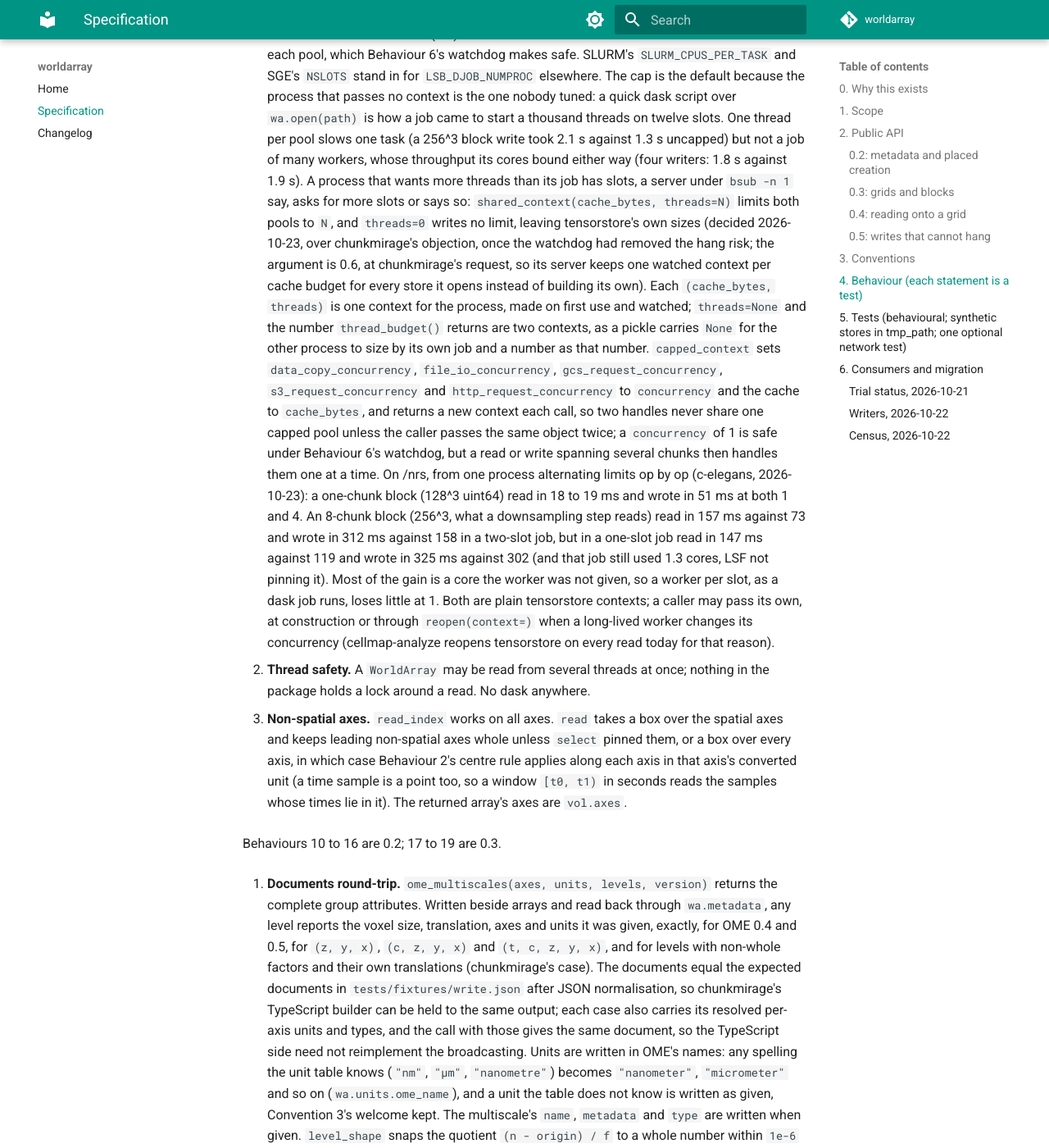
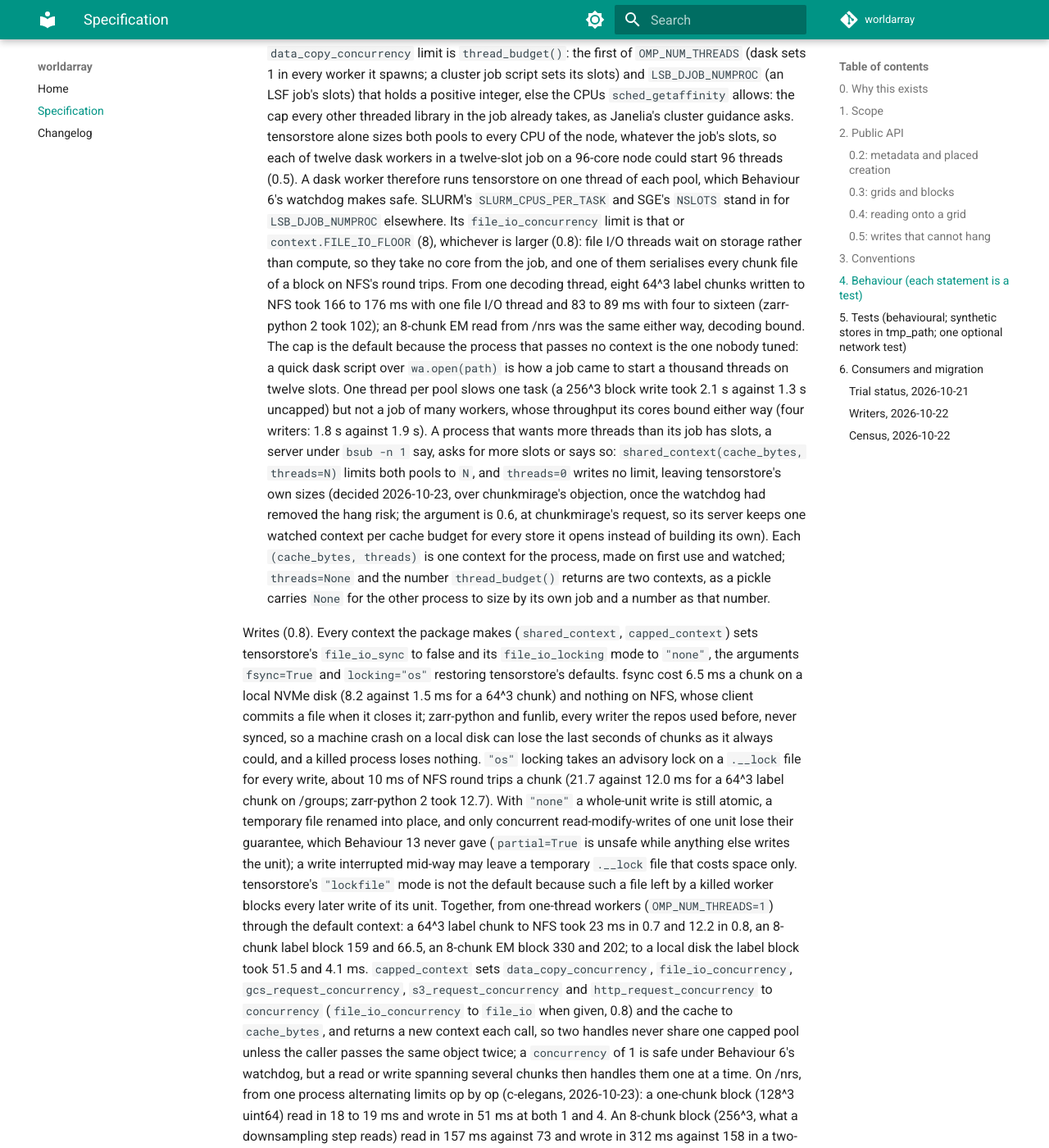
Before and after one commit to JaneliaSciComp/worldarray, an MkDocs documentation site: the page built from docs/spec.md, in a window 1280 px wide and 1400 px high, scrolled down 16969 px. Shown: the whole window at 82% size. Built offline with MkDocs 1.6.1 and Material for MkDocs 9.7.7, drawn with Linux system fonts in a browser that asks for light colours; comment, search, counter and statistics services are not loaded; some of the changed text lies outside the part shown.

Commit message:
Write without fsync or OS locks, size file I/O apart, time out the create (0.8.0)
Measured 2026-10-23 against zarr-python on real CellMap data: tensorstore's fsync cost
6.5 ms a chunk on local disk and nothing on NFS; its "os" file locking about 10 ms a
chunk on NFS; and one file I/O thread made a one-thread worker write a block's chunk
files one NFS round trip after another. Contexts the package makes now set
file_io_sync false and file_io_locking "none" (fsync=True, locking="os" restore them;
whole-unit writes stay atomic), and the default context's file I/O pool is at least 8
while decoding stays at thread_budget(). capped_context gains file_io=. From one-thread
workers: an NFS label block 159 to 66.5 ms (zarr-python 2: 102), a local one 51.5 to
4.1 ms.

The create open is timed out under retries too (cellmap-analyze's question); a retry
that finds the array its own timed-out attempt made adopts it after the usual
comparison, and that open keeps OS locking so create-if-absent stays atomic.

tensorstore>=0.1.68, the first release with file_io_locking.

Claude-Session: https://claude.ai/code/session_0141wgF8mkGbjGfBFKfKhp64

```diff
--- a/docs/spec.md
+++ b/docs/spec.md
@@ -85,8 +85,8 @@ is asked to convert.
 the OME document builder and the level rule, chunk keys, `create`, opening for write,
 aligned writes, `add_level`. 0.3 adds grids (Behaviours 17 to 19): a store-less `Grid`,
 the block iterator every blockwise repo writes for itself, `write_chunk`, the factor
-schedule and the public path helpers. Dependencies at every version: `tensorstore>=0.1.60`,
-`numpy`. **No `zarr`, no `dask`, no `pydantic`, no `funlib`.** The package is float-only; a
+schedule and the public path helpers. Dependencies at every version: `tensorstore`
+(`>=0.1.60`; `>=0.1.68` from 0.8, the first with `file_io_locking`), `numpy`. **No `zarr`, no `dask`, no `pydantic`, no `funlib`.** The package is float-only; a
 consumer that works in integer Rois builds them in its own subclass (section 6). Python >=
 3.10 with no 3.11-only syntax, no upper bounds on numpy or tensorstore.
 
@@ -185,8 +185,11 @@ wa.open_tensorstore(path, level=None, context=None, retries=None) -> tensorstore
 wa.corner_to_centre(corner, voxel_size, axes=None) ; wa.default_axes(ndim) ; wa.index_range(begin, end, voxel_size, translation)
 wa.units.TABLE      # the unit tables, public: {"length": {...metres per unit}, "time": {...seconds per unit}}
 wa.select_level(levels, voxel_size, mode) ; wa.Box ; wa.Retry(max_attempts=10, timeout=None, base_delay=1.0)
-wa.shared_context(cache_bytes=0, threads=None) ; wa.capped_context(cache_bytes=0, concurrency=1, network=True) ; wa.capped_context_spec(...)
-                    # threads: None = thread_budget(), N = that many, 0 = tensorstore's own pool sizes (0.6)
+wa.shared_context(cache_bytes=0, threads=None, fsync=False, locking="none")
+wa.capped_context(cache_bytes=0, concurrency=1, network=True, file_io=None, fsync=False, locking="none") ; wa.capped_context_spec(...)
+                    # threads: None = thread_budget() for decoding and at least 8 for file I/O (0.8), N = that many,
+                    #   0 = tensorstore's own pool sizes (0.6); fsync and locking: tensorstore's file_io_sync and
+                    #   file_io_locking mode, off and "none" in every context the package makes (0.8, Behaviour 7)
                     # network=False caps decoding and local file I/O only, leaving tensorstore's request pools alone
 wa.list_chunk_keys(path, separator=".", ndim=None)   # chunk indices present under a path, from its keys alone: no
                     #   metadata document needed, so a directory of chunk files with no .zarray lists too
@@ -232,9 +235,9 @@ where it also chooses the integer scale factor that makes the corner whole.
 
 `shared_context(cache_bytes, threads=None)` is one `tensorstore.Context` per budget and
 thread limit for the process, so the levels of a pyramid and repeat opens share one cache
-pool; the default budget is 0. Its decoding and file I/O pools are sized by
-`thread_budget()` (0.5), or by `threads` when given, `0` leaving tensorstore's own sizes
-(0.6, Behaviour 7).
+pool; the default budget is 0. Its decoding pool is sized by `thread_budget()` (0.5) and
+its file I/O pool by that or 8, whichever is larger (0.8), or both by `threads` when given,
+`0` leaving tensorstore's own sizes (0.6, Behaviour 7).
 `capped_context` is mesh-n-bone's worker-process context (every tensorstore concurrency
 resource limited, cache off); it returns a **new** context per call, as those workers
 inline the spec into every open today, and `capped_context_spec` exports the dict for
@@ -665,8 +668,13 @@ this document and that one differ, fix one of them.
    of the public call doing the reading: `open`, `open_pyramid`, `create`, `metadata`,
    `detect` and `open_tensorstore`, which all take it; a document read later outside such
    a call (a zarr v2 `.zattrs` read on demand, a pyramid placing its levels) waits under
-   `Retry()`. Listings are not timed out, their size being unknown, and neither is the
-   open that creates an array, which a second attempt would find already made.
+   `Retry()`. Listings are not timed out, their size being unknown. The open that creates
+   an array is (0.8, cellmap-analyze's question): its second attempt may find the array its
+   first made before timing out, so after a timed-out attempt `ALREADY_EXISTS` is not an
+   error even under `exists="error"`, and `create` adopts the array only if it matches what
+   was asked for (the comparison an adopt makes), since an identical array that appeared
+   after our own attempt is ours. That open keeps tensorstore's `"os"` file locking whatever
+   the caller's context says, as create-if-absent is a conditional write.
 
    The watchdog (0.5): tensorstore up to at least 0.1.85 can strand a queued task. A pool
    worker idle for 20 ms exits, and a task queued as it exits gets no thread while the pool
@@ -687,8 +695,7 @@ this document and that one differ, fix one of them.
 
 7. **Contexts.** Without `context`, every open in the process shares `shared_context(0)`:
    tensorstore's cache is off and the levels of one pyramid share one context. Its
-   `data_copy_concurrency` and `file_io_concurrency` limits are `thread_budget()`: the
-   first of `OMP_NUM_THREADS` (dask sets 1 in every worker it spawns; a cluster job script
+   `data_copy_concurrency` limit is `thread_budget()`: the first of `OMP_NUM_THREADS` (dask sets 1 in every worker it spawns; a cluster job script
    sets its slots) and `LSB_DJOB_NUMPROC` (an LSF job's slots) that holds a positive
    integer, else the CPUs `sched_getaffinity` allows: the cap every other threaded library
    in the job already takes, as Janelia's cluster guidance asks. tensorstore alone sizes
@@ -696,7 +703,13 @@ this document and that one differ, fix one of them.
    workers in a twelve-slot job on a 96-core node could start 96 threads (0.5). A dask
    worker therefore runs tensorstore on one thread of each pool, which Behaviour 6's
    watchdog makes safe. SLURM's `SLURM_CPUS_PER_TASK` and SGE's `NSLOTS` stand in for
-   `LSB_DJOB_NUMPROC` elsewhere. The cap is the default because the process that passes
+   `LSB_DJOB_NUMPROC` elsewhere. Its `file_io_concurrency` limit is that or
+   `context.FILE_IO_FLOOR` (8), whichever is larger (0.8): file I/O threads wait on storage
+   rather than compute, so they take no core from the job, and one of them serialises every
+   chunk file of a block on NFS's round trips. From one decoding thread, eight 64^3 label
+   chunks written to NFS took 166 to 176 ms with one file I/O thread and 83 to 89 ms with
+   four to sixteen (zarr-python 2 took 102); an 8-chunk EM read from /nrs was the same
+   either way, decoding bound. The cap is the default because the process that passes
    no context is the one nobody tuned: a quick dask script over `wa.open(path)` is how a
    job came to start a thousand threads on twelve slots. One thread per pool slows one
    task (a 256^3 block write took 2.1 s against 1.3 s uncapped) but not a job of many
@@ -711,9 +724,30 @@ this document and that one differ, fix one of them.
    process, made on first use and watched; `threads=None` and the number
    `thread_budget()` returns are two contexts, as a pickle carries `None` for the other
    process to size by its own job and a number as that number.
+
+   Writes (0.8). Every context the package makes (`shared_context`, `capped_context`)
+   sets tensorstore's `file_io_sync` to false and its `file_io_locking` mode to `"none"`,
+   the arguments `fsync=True` and `locking="os"` restoring tensorstore's defaults. fsync
+   cost 6.5 ms a chunk on a local NVMe disk (8.2 against 1.5 ms for a 64^3 chunk) and
+   nothing on NFS, whose client commits a file when it closes it; zarr-python and funlib,
+   every writer the repos used before, never synced, so a machine crash on a local disk
+   can lose the last seconds of chunks as it always could, and a killed process loses
+   nothing. `"os"` locking takes an advisory lock on a `.__lock` file for every write,
+   about 10 ms of NFS round trips a chunk (21.7 against 12.0 ms for a 64^3 label chunk on
+   /groups; zarr-python 2 took 12.7). With `"none"` a whole-unit write is still atomic, a
+   temporary file renamed into place, and only concurrent read-modify-writes of one unit
+   lose their guarantee, which Behaviour 13 never gave (`partial=True` is unsafe while
+   anything else writes the unit); a write interrupted mid-way may leave a temporary
+   `.__lock` file that costs space only. tensorstore's `"lockfile"` mode is not the
+   default because such a file left by a killed worker blocks every later write of its
+   unit. Together, from one-thread workers (`OMP_NUM_THREADS=1`) through the default
+   context: a 64^3 label chunk to NFS took 23 ms in 0.7 and 12.2 in 0.8, an 8-chunk label
+   block 159 and 66.5, an 8-chunk EM block 330 and 202; to a local disk the label block
+   took 51.5 and 4.1 ms.
    `capped_context` sets `data_copy_concurrency`, `file_io_concurrency`,
    `gcs_request_concurrency`, `s3_request_concurrency` and `http_request_concurrency` to
-   `concurrency` and the cache to `cache_bytes`, and returns a new context each call, so two
+   `concurrency` (`file_io_concurrency` to `file_io` when given, 0.8) and the cache to
+   `cache_bytes`, and returns a new context each call, so two
    handles never share one capped pool unless the caller passes the same object twice; a
    `concurrency` of 1 is safe under Behaviour 6's watchdog, but a read or write spanning
    several chunks then handles them one at a time. On /nrs, from one process alternating
@@ -1035,7 +1069,10 @@ context's own pools; `thread_budget` from each variable, a bad value skipped, an
 shared context's limits. 0.6: `shared_context(threads=)` at `None`, `N` and `0`, one
 context per pair, a negative count refused, and a pickled handle coming back on the same
 shared context. 0.7: `metadata`, `open` and `detect` against a server
-that accepts and never answers raising `TimeoutError` after the attempts. Opt-in (`WORLDARRAY_STRESS=1`, about a minute,
+that accepts and never answers raising `TimeoutError` after the attempts. 0.8: the default
+and capped contexts' file I/O limit, sync and locking, `fsync` and `locking` carried
+through a pickle, and a create whose first attempt lands after its timeout adopting its own
+array under `exists="error"`. Opt-in (`WORLDARRAY_STRESS=1`, about a minute,
 `tests/test_lost_wakeup.py`): worker processes aim tasks at the moment a one-thread pool's
 worker exits idle, so a plain context strands some for good (13 of about 7,000 on
 tensorstore 0.1.78; 40 to 44 of 12,000 to 15,000 with 16 workers on 0.1.75 and 0.1.85)
--- a/pyproject.toml
+++ b/pyproject.toml
@@ -1,6 +1,6 @@
 [project]
 name = "worldarray"
-version = "0.7.1"
+version = "0.8.0"
 description = "Read zarr, N5 and Neuroglancer precomputed volumes in world coordinates through tensorstore: correct voxel placement, pyramid levels, padded region reads, resampling. numpy + tensorstore only."
 readme = "README.md"
 license = { file = "LICENSE" }
@@ -31,7 +31,7 @@ classifiers = [
 # no dask, no funlib (docs/spec.md, section 1).
 dependencies = [
     "numpy>=1.26",
-    "tensorstore>=0.1.60",
+    "tensorstore>=0.1.68",
 ]
 
 [project.urls]
--- a/src/worldarray/__init__.py
+++ b/src/worldarray/__init__.py
@@ -28,7 +28,7 @@ from .write import (
     parse_chunk_key,
 )
 
-__version__ = "0.7.1"
+__version__ = "0.8.0"
 
 __all__ = [
     "ArrayMeta",
```
Also changed, not shown: CHANGELOG.md (+26 -0 lines), README.md (+5 -3 lines), 5 other files.
